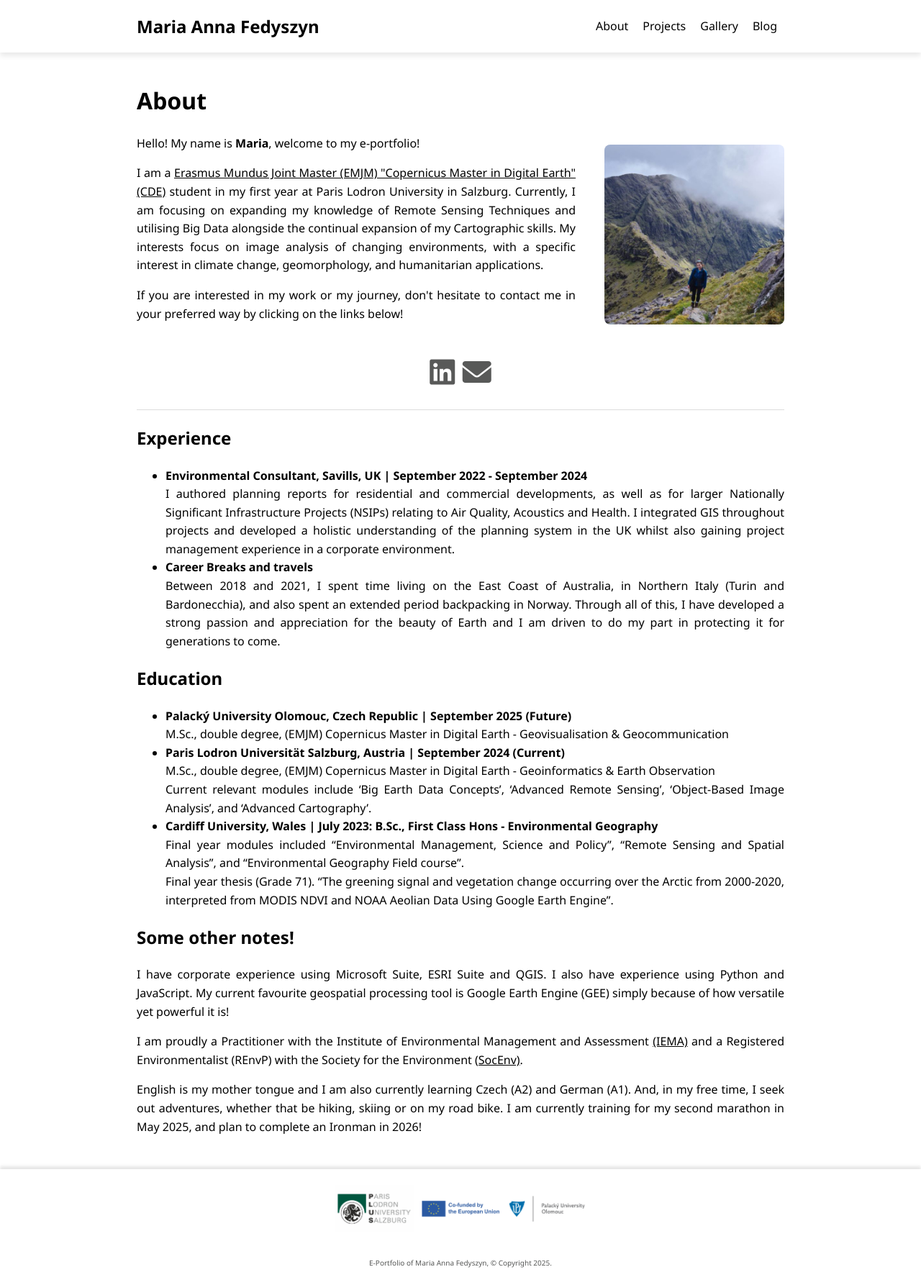
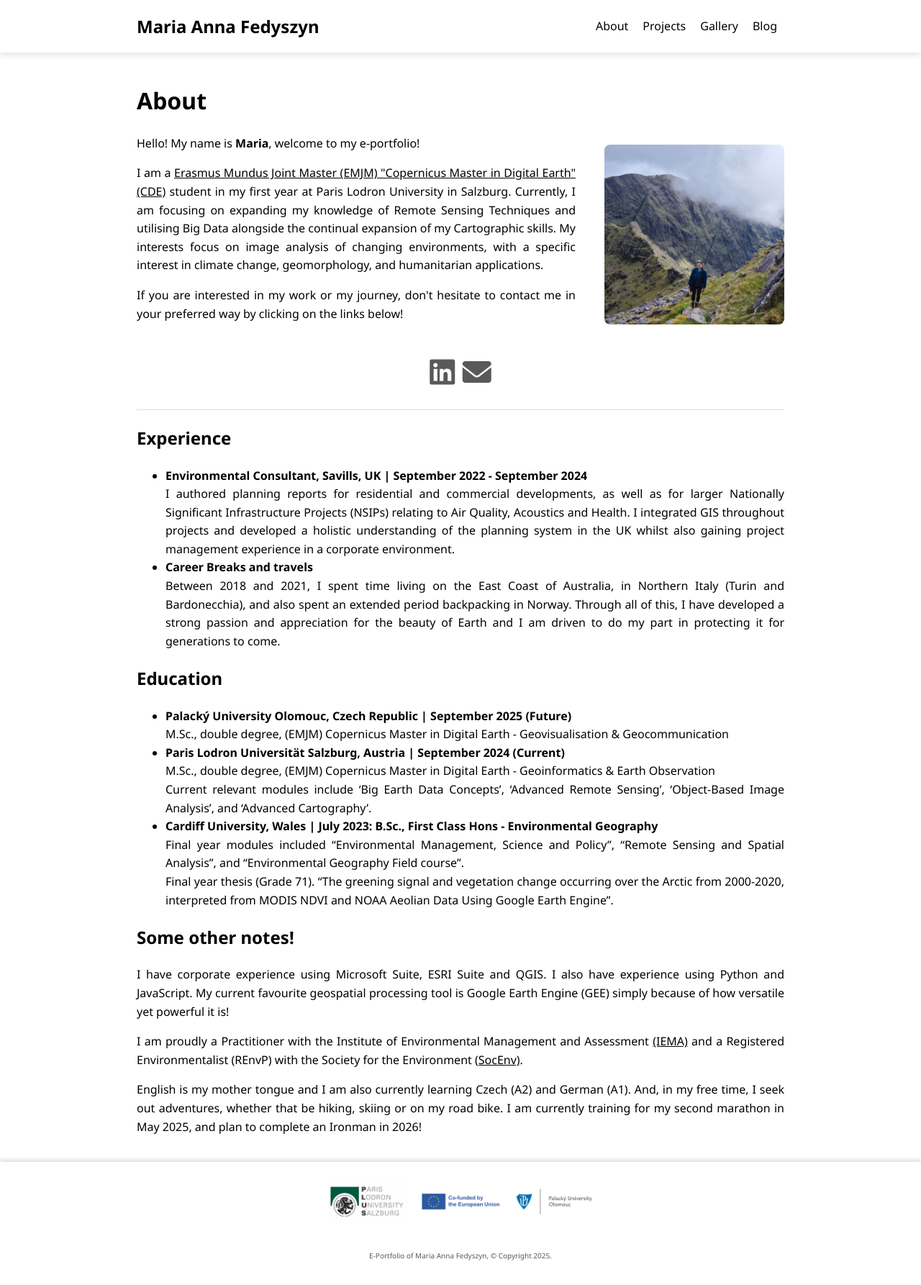
Before and after one commit to maria-anna-gis/maria-anna-gis.github.io, a Jekyll site: the page built from index.md, in a window 1280 px wide. Shown: the whole page at 72% size. Built offline with Jekyll 4.4.1, drawn with Linux system fonts in a browser that asks for light colours.

Commit message:
Update main.css

```diff
--- a/assets/main.css
+++ b/assets/main.css
@@ -438,8 +438,8 @@ footer p {
 .cde_logos {
     display: flex;
     justify-content: center; /* Center icons horizontally */
-    gap: 10px; /* Space between images */
-    margin-top: 10px;
+    gap: 20px; /* Space between images */
+    margin-top: 0px;
 }
 
 .cde-logos {
```
